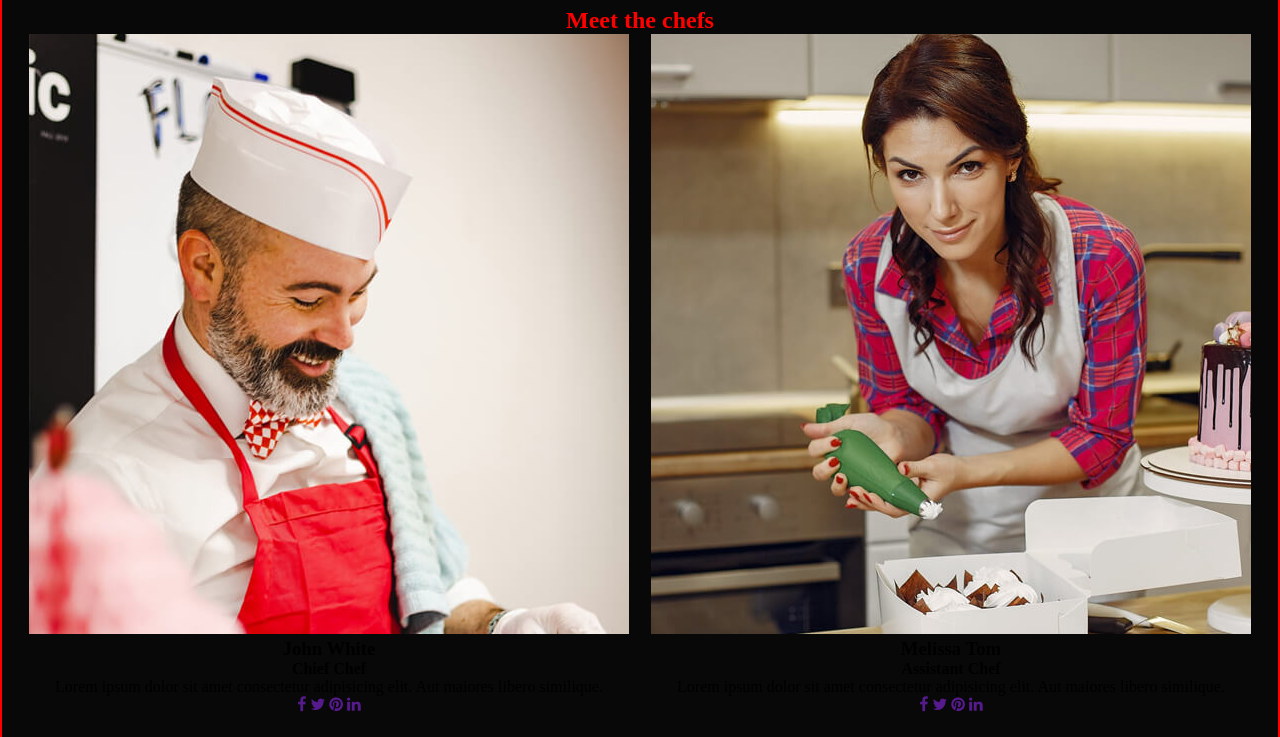
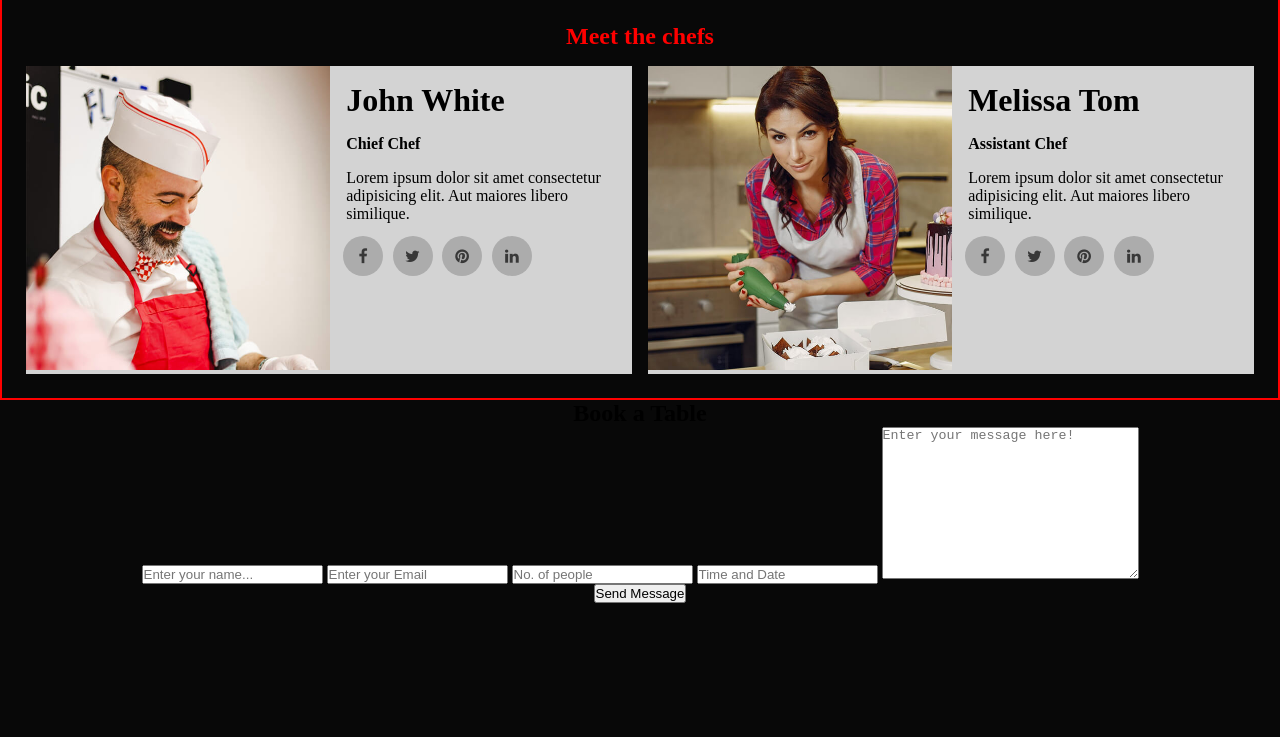
Before and after one commit to ygwilliams4/Restaurant-landing-page, a plain HTML site: page index.html in a window 1280 px wide. Shown: the part 1500-2237 px from the top of the page. Drawn offline with Linux system fonts and the light colour scheme.

Commit message:
added a contact paga

```diff
--- a/index.html
+++ b/index.html
@@ -100,7 +100,7 @@
       <h2>Meet the chefs</h2>
       <div class="grid-container">
         <div class="col">
-          <div class="image">
+          <div class="image1">
             <img src="img/chefs-1.jpg" alt="#" />
           </div>
           <div class="text">
--- a/styles.css
+++ b/styles.css
@@ -34,7 +34,7 @@ nav{
 .logo{
     padding: 0.3rem;
     color: #fff;
-    font-size: 1.3rem;
+    font-size: 1.8rem;
     font-weight: bold;
 }
 .logo span{
@@ -145,6 +145,54 @@ img{
     grid-template-columns: 1fr 1fr;
     grid-gap: 1rem;
 }
+/* .image1{
+    flex-order: 1;
+} */
+#chefs .col{
+    display: flex;
+    background-color: #d3d3d3;
+}
+#chefs .text{
+    text-align: left;
+    padding: 0.5rem;
+}
+.text h3{
+    font-size: 32px;
+    padding: 0.5rem;
+}
+.text h4{
+    padding: 0.5rem;
+}
+.text p{
+    padding: 0.5rem;
+}
+.social-icons {
+    display: flex;
+}
+.social-icons a{
+    display: inline-block;
+    color:#383838;
+    width: 40px;
+    height: 40px;
+    border-radius: 20px;
+    background-color: #acacac;
+    display: flex;
+    justify-content: center;
+    align-items: center;
+    margin: 0.3rem;
+}
+
+
+#chefs h2{
+    padding: 1rem 0;
+}
+
+#order{
+    width: 100%;
+    background-color: #080808;
+    height: 100vh;
+    text-align: center;
+}
 
 @media (max-width : 768px) {
     nav > ul{
```
